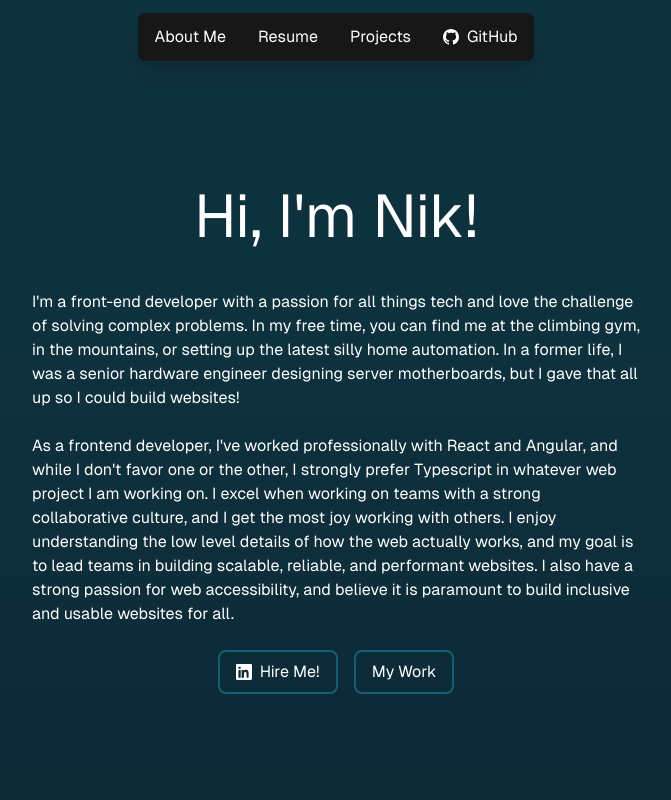
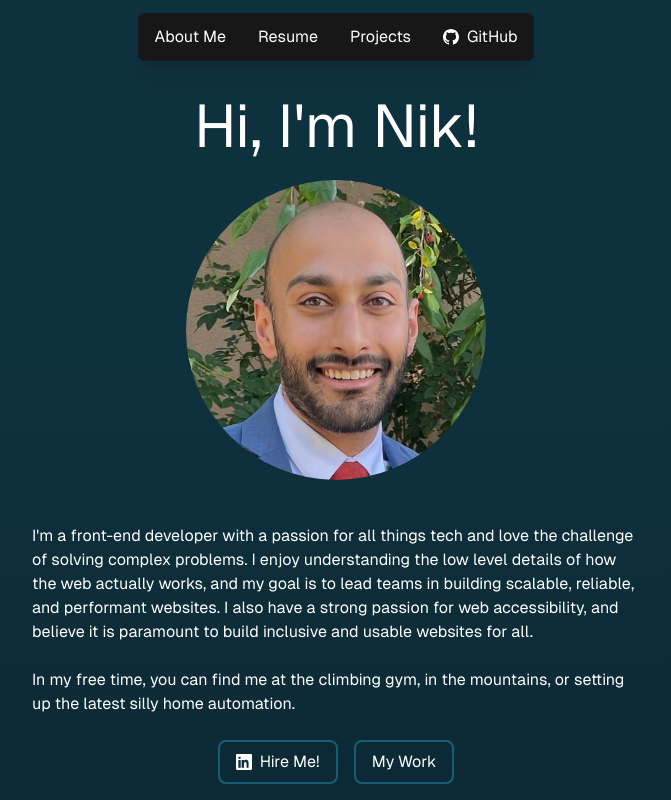
Before and after one commit to NikS-44/personal-portfolio, a Next.js app: page / in a window 1280 px wide. Shown: the top 800 px of the page, without its empty margins (304-975 px from the left). Built offline with nearby package versions, Linux system fonts and the light colour scheme.

Commit message:
feat: add profile picture

```diff
--- a/app/page.tsx
+++ b/app/page.tsx
@@ -2,6 +2,8 @@ import GitHubIcon from "@/app/components/GithubIcon";
 import LinkedInIcon from "@/app/components/LinkedInIcon";
 import Resume from "@/app/components/Resume";
 import Projects from "@/app/components/Projects";
+import Image from "next/image";
+import portrait from "@/app/assets/portrait.jpg";
 import React from "react";
 
 export default function Home() {
@@ -35,19 +37,18 @@ export default function Home() {
           className="mx-auto mb-4 flex min-h-svh max-w-2xl flex-col items-center justify-center gap-6 px-8 pt-20 text-white"
         >
           <h1 className="text-6xl">Hi, I&apos;m Nik!</h1>
+          <div className="relative mx-auto aspect-square w-[300px] overflow-hidden rounded-full">
+            <Image src={portrait} alt="Nik's Face" fill className="object-cover" priority />
+          </div>
           <p className="mt-5">
             I&#39;m a front-end developer with a passion for all things tech and love the challenge of solving complex
-            problems. In my free time, you can find me at the climbing gym, in the mountains, or setting up the latest
-            silly home automation. In a former life, I was a senior hardware engineer designing server motherboards, but
-            I gave that all up so I could build websites!
+            problems. I enjoy understanding the low level details of how the web actually works, and my goal is to lead
+            teams in building scalable, reliable, and performant websites. I also have a strong passion for web
+            accessibility, and believe it is paramount to build inclusive and usable websites for all.
           </p>
           <p>
-            As a frontend developer, I&apos;ve worked professionally with React and Angular, and while I don&apos;t
-            favor one or the other, I strongly prefer Typescript in whatever web project I am working on. I excel when
-            working on teams with a strong collaborative culture, and I get the most joy working with others. I enjoy
-            understanding the low level details of how the web actually works, and my goal is to lead teams in building
-            scalable, reliable, and performant websites. I also have a strong passion for web accessibility, and believe
-            it is paramount to build inclusive and usable websites for all.
+            In my free time, you can find me at the climbing gym, in the mountains, or setting up the latest silly home
+            automation.
           </p>
           <div className="flex gap-4">
             <div className="relative rounded-lg border-2 border-cyan-800 text-white transition-colors hover:border-cyan-600">
```
Also changed, not shown: app/assets/portrait.jpg (added).
